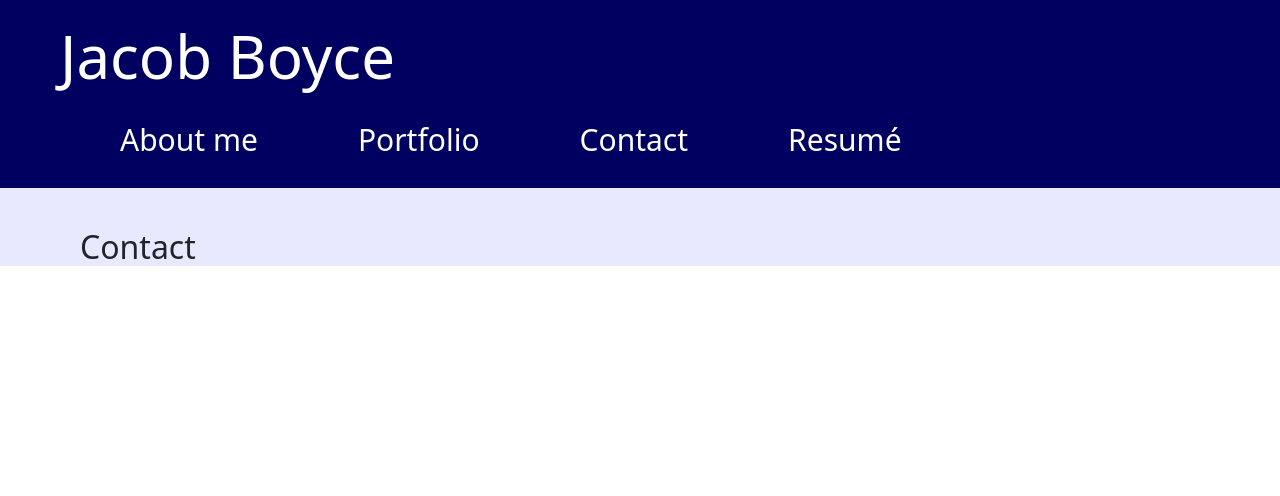
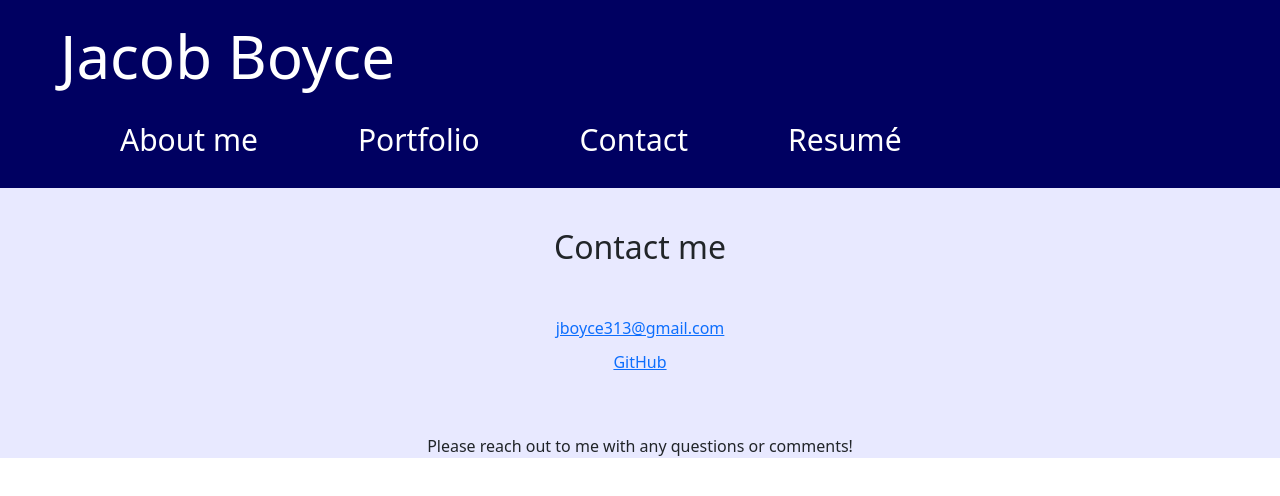
Before and after one commit to jboyce313/project-portfolio, a React (Create React App) app: page / in a window 1280 px wide. Both pictures are taken after a click on the element "Contact". Shown: the top 496 px of the page. Built offline with nearby package versions, Linux system fonts and the light colour scheme.

Commit message:
built basic contact component

```diff
--- a/src/App.js
+++ b/src/App.js
@@ -4,6 +4,7 @@ import "./styles/Header.css";
 import "./styles/AboutMe.css";
 import "./styles/App.css";
 import "./styles/Portfolio.css";
+import "./styles/Contact.css";
 import Header from "./components/Header";
 import AboutMe from "./components/AboutMe";
 import Portfolio from "./components/Portfolio";
--- a/src/components/Contact.js
+++ b/src/components/Contact.js
@@ -1,5 +1,14 @@
-import React, { useState } from "react";
+import React from "react";
 
 export default function Contact() {
-  return <h2>Contact</h2>;
+  return (
+    <div className="contactPage">
+      <h2 className="contactHeader">Contact me</h2>
+      <div className="options">
+        <a href="mailto:jboyce313@gmail.com">jboyce313@gmail.com</a>
+        <a href="https://github.com/jboyce313">GitHub</a>
+      </div>
+      <p>Please reach out to me with any questions or comments!</p>
+    </div>
+  );
 }
--- /dev/null
+++ b/src/styles/Contact.css
@@ -0,0 +1,22 @@
+.options {
+  display: flex;
+  flex-direction: column;
+}
+
+.options * {
+  margin-bottom: 10px;
+}
+
+.contactHeader,
+a,
+.contactPage p {
+  text-align: center;
+}
+
+.contactHeader {
+  margin-bottom: 50px;
+}
+
+.contactPage p {
+  margin-top: 50px;
+}
```
